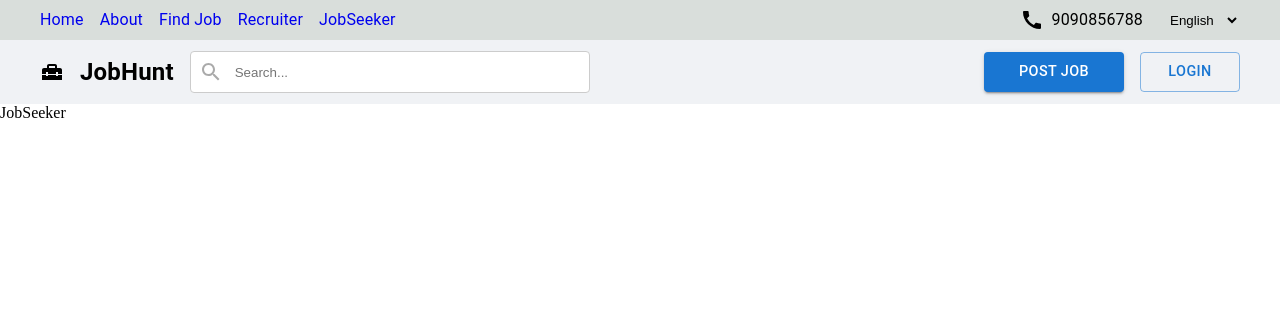
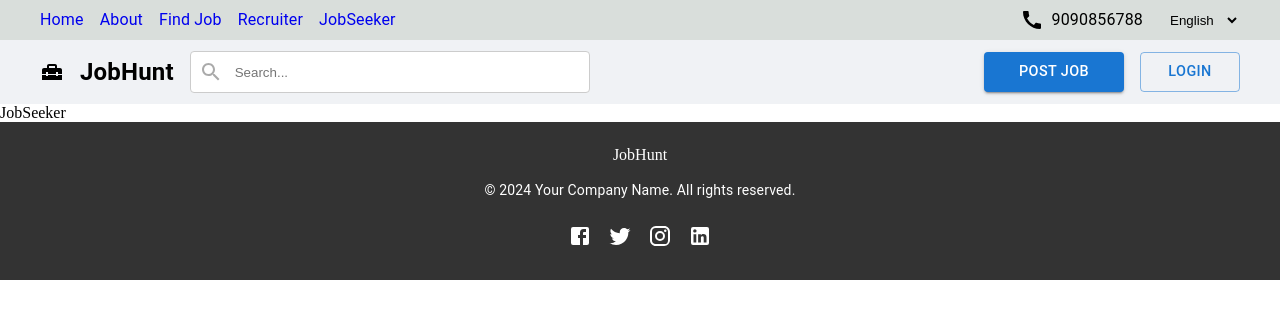
Before and after one commit to 9090856788/Job-Portal, a React (Vite) app in the folder frontend/: page /jobseeker in a window 1280 px wide. Shown: the top 318 px of the page. Built offline with nearby package versions, Linux system fonts and the light colour scheme.

Commit message:
Create a footer component.

```diff
--- a/frontend/src/App.jsx
+++ b/frontend/src/App.jsx
@@ -2,6 +2,7 @@ import React from "react";
 import { BrowserRouter as Router, Route, Routes } from "react-router-dom";
 import Navbar from "./components/Navbar";
 import Header from "./components/Header";
+import Footer from "./components/Footer";
 import Home from "./Layout/Home";
 import About from "./pages/About";
 import JobSearch from "./pages/JobSearch";
@@ -21,6 +22,7 @@ const App = () => {
         <Route path="/recruiter" element={<Recruiter />} />
         <Route path="/jobseeker" element={<JobSeeker />} />
       </Routes>
+      <Footer/>
     </Router>
   );
 };
--- a/frontend/src/components/Footer.jsx
+++ b/frontend/src/components/Footer.jsx
@@ -1,9 +1,71 @@
-import React from 'react'
+// Footer.js
+import React from "react";
+import { Box, Typography, Link, IconButton } from "@mui/material";
+import { Facebook, Twitter, Instagram, LinkedIn } from "@mui/icons-material";
 
 const Footer = () => {
   return (
-    <div>Footer</div>
-  )
-}
+    <Box
+      component="footer"
+      sx={{
+        backgroundColor: "#333",
+        color: "#fff",
+        py: 3,
+        textAlign: "center",
+      }}
+    >
+      {/* Logo */}
+      <Box mb={2}>
+        {/* <img src="/path/to/logo.png" alt="Company Logo" style={{ width: '100px' }} /> */}
+        JobHunt
+      </Box>
 
-export default Footer
+      {/* Copyright Text */}
+      <Typography variant="body2" mb={2}>
+        © 2024 Your Company Name. All rights reserved.
+      </Typography>
+
+      {/* Social Icons */}
+      <Box>
+        <IconButton
+          component={Link}
+          href="https://www.facebook.com"
+          target="_blank"
+          rel="noopener"
+          sx={{ color: "#fff" }}
+        >
+          <Facebook />
+        </IconButton>
+        <IconButton
+          component={Link}
+          href="https://www.twitter.com"
+          target="_blank"
+          rel="noopener"
+          sx={{ color: "#fff" }}
+        >
+          <Twitter />
+        </IconButton>
+        <IconButton
+          component={Link}
+          href="https://www.instagram.com"
+          target="_blank"
+          rel="noopener"
+          sx={{ color: "#fff" }}
+        >
+          <Instagram />
+        </IconButton>
+        <IconButton
+          component={Link}
+          href="https://www.linkedin.com"
+          target="_blank"
+          rel="noopener"
+          sx={{ color: "#fff" }}
+        >
+          <LinkedIn />
+        </IconButton>
+      </Box>
+    </Box>
+  );
+};
+
+export default Footer;
```
Also changed, not shown: frontend/src/pages/Login.jsx (added, +9 -0 lines).
